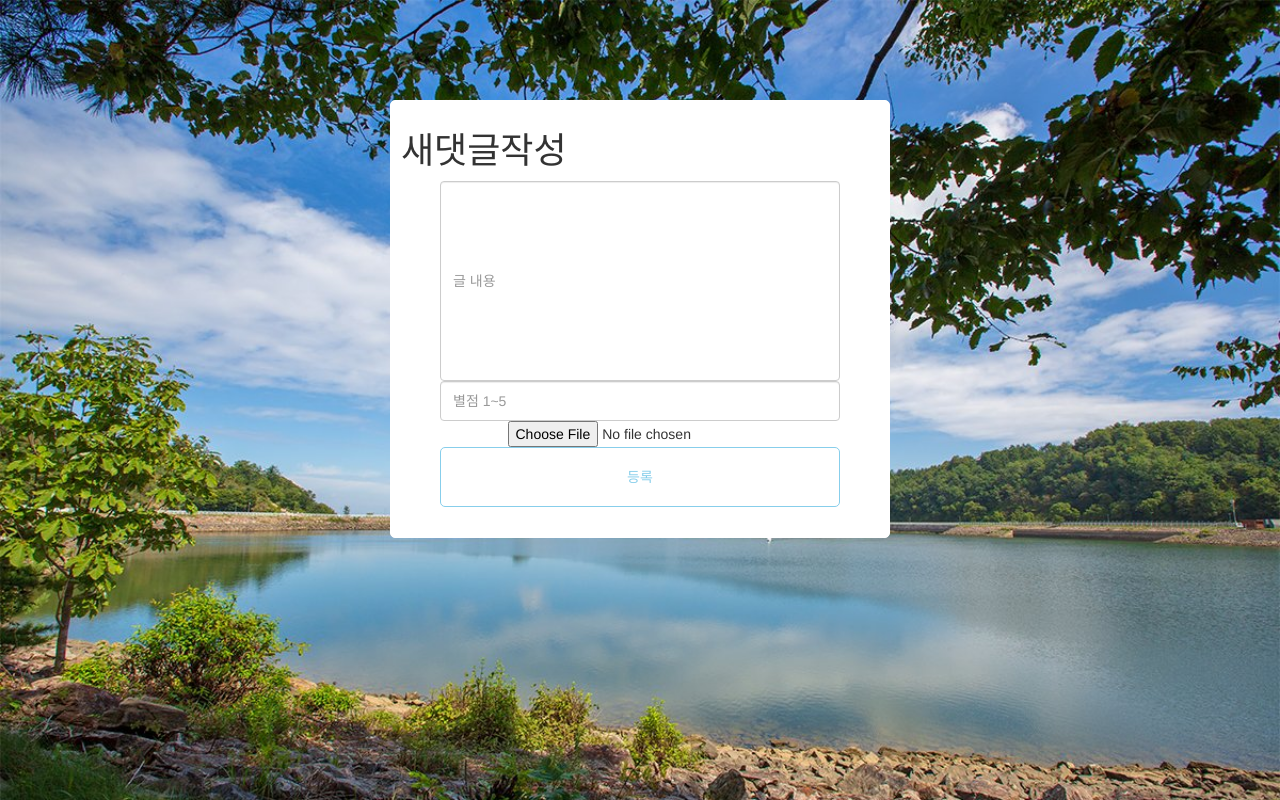
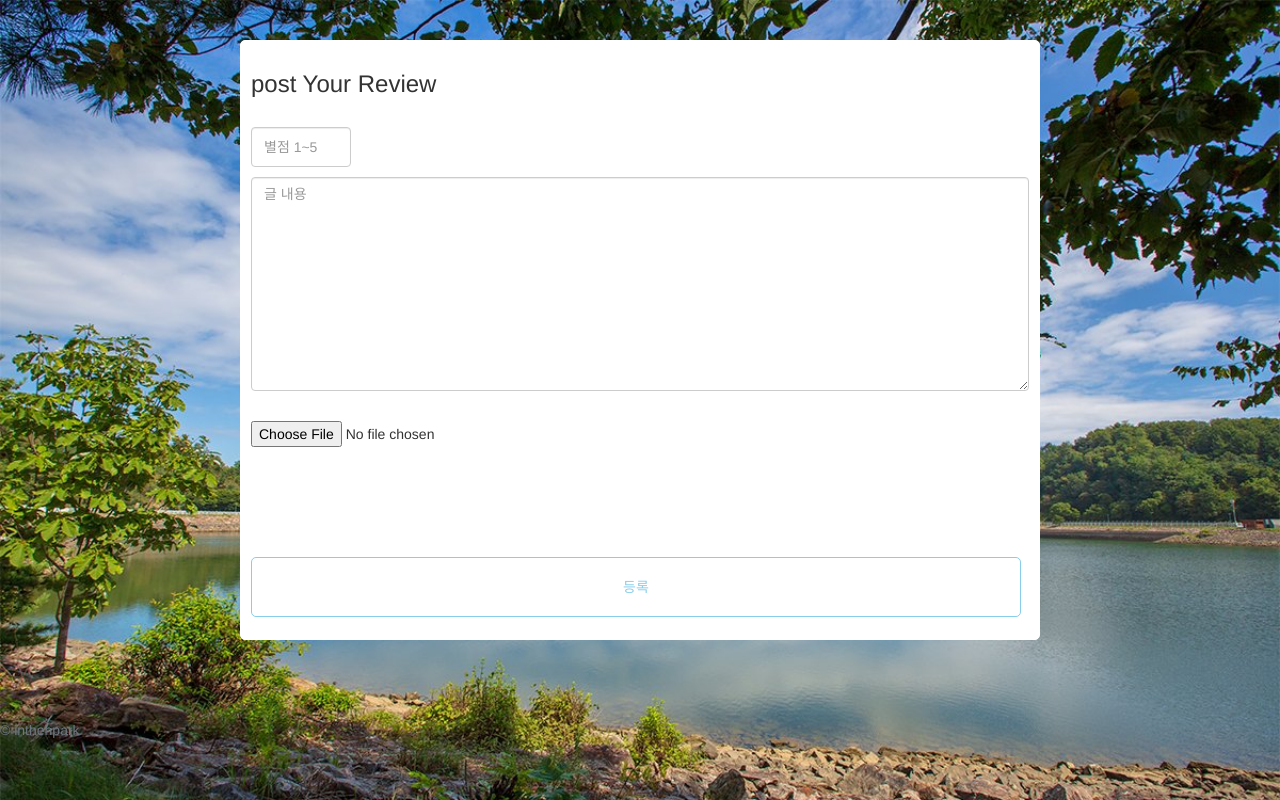
Before and after one commit to efacd/200830_after, a Django app: page /posts/write_post/1 in a window 1280 px wide. Run offline with Django 3.2, Linux system fonts and the light colour scheme; data comes from the database, SQL or seed files in the repository; both versions use the stored data as it was after the commit; some libraries are stand-ins or nearby versions.

Commit message:
remake write page textarea hjn

```diff
--- a/posts/templates/write.html
+++ b/posts/templates/write.html
@@ -38,12 +38,11 @@
         }
       }
         #my_btn{
-		margin : 0 auto;
 		border-top-right-radius: 5px;
 		border-bottom-right-radius: 5px;
 		border-top-left-radius: 5px;
 		border-bottom-left-radius: 5px;
-		width:400px;
+		width:770px;
 		height:60px;
 		border: 1px solid skyblue;
 		background-color: rgba(0,0,0,0);
@@ -51,17 +50,14 @@
 		padding: 5px;
 		}
 		.box_go_center{
-		top:50%;
-        left:50%;
-		margin : 0 auto;
-        text-align:center;
 		}
 		.my-box {
 		border-top-right-radius: 5px;
 		border-bottom-right-radius: 5px;
 		border-top-left-radius: 5px;
 		border-bottom-left-radius: 5px;
-		width:500px;
+		width:800px;
+		height:600px;
 		margin : 0 auto;
 		border:1px solid;
 		border-color: white;
@@ -75,23 +71,27 @@
 
 
 <body style="background-image:url('/static/img/writebackground.jpg'); background-size:cover">
-    <div style="height:100px"></div>
+    <div style="height:40px"></div>
     <div class="my-box">
-        <h1>새댓글작성</h1>
+        <h1 class="h3 mb-3 font-weight-normal">post Your Review</h1>
+        <div style="height:20px"></div>
         <form method="post" enctype="multipart/form-data" novalidate>
             {% csrf_token %}
-            <input type="text"  name="contents" id="contents" class="form-control" placeholder="글 내용"
-                   value="{{ form.contents.value|default_if_none:'' }}" style="width:400px; height:200px; margin : 0 auto;">
             <input type="number" name="starpoint" id="starpoint" class="form-control" placeholder="별점 1~5"
-                   value="{{ form.starpoint.value|default_if_none:'' }}" style="width:400px; height:40px; margin : 0 auto;" min="1" max="5">
-            <input type="file" name="images" id="images" accept="image/*" style="margin : 0 auto;"
+                   value="{{ form.starpoint.value|default_if_none:'' }}" style="width:100px; height:40px;" min="1" max="5">
+            <div style="height:10px"></div>
+            <textarea cols="108" rows="10" wrap="hard" placeholder="글 내용" name="contents" id="contents" class="form-control"
+                      value="{{ form.contents.value|default_if_none:'' }}"></textarea>
+            <div style="height:30px"></div>
+            <input type="file" name="images" id="images" accept="image/*"
                    value="{{ form.images.value|default_if_none:'' }}">
-            <div class="box_go_center">
-                <button  name=my_btn" id="my_btn" type="submit">등록</button>
-            </div>
+            <div style="height:110px"></div>
+            <button  name=my_btn" id="my_btn" type="submit">등록</button>
             <div style="height:20px"></div>
         </form>
     </div>
+    <div style="height:50px"></div>
+    <p class="mt-5 mb-3 text-muted">&copy; inthehpark</p>
 </body>
 
 </html>
```
Also changed, not shown: db.sqlite3, media/images/signupbackground.jpg (added), media/images/signupbackground_XoQl7Pc.jpg (added), media/images/signupbackground_jhTMyBZ.jpg (added), media/images/캡처_EvZjAl1.PNG (added), media/images/캡처_JY1OMQy.PNG (added), media/images/캡처_pNFXlUT.PNG (added).
